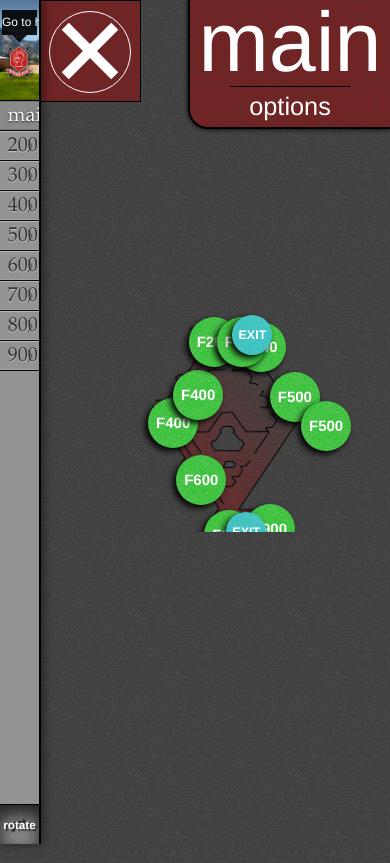
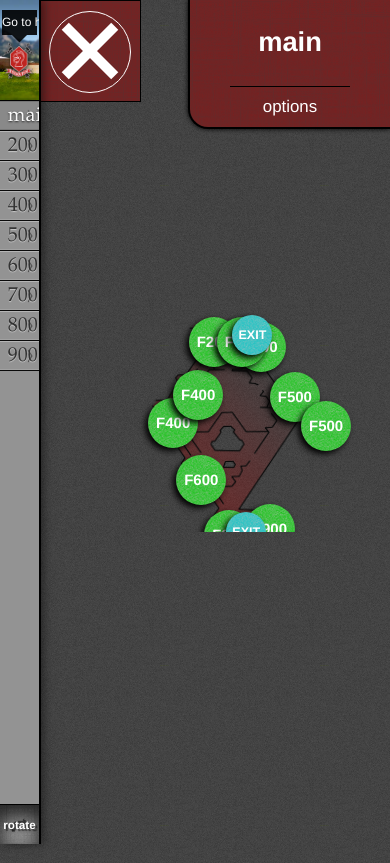
Before and after one commit to NoahFiner/map, a plain HTML site: page index.html in a window 390 px wide. Shown: the top 863 px of the page. Drawn offline with Linux system fonts and the light colour scheme.

Commit message:
mobile can you not

```diff
--- a/style.css
+++ b/style.css
@@ -569,6 +569,13 @@ div.rooms.active {
     margin-top: -28vw;
     right: 2vw;
   }
+  #header-top-h1 {
+    font-size: 7vw;
+    font-weight: 900;
+  }
+  #header-top-more {
+    font-size: 2vh;
+  }
 }
 #f1 {
   background-image: url('main.png');
```
